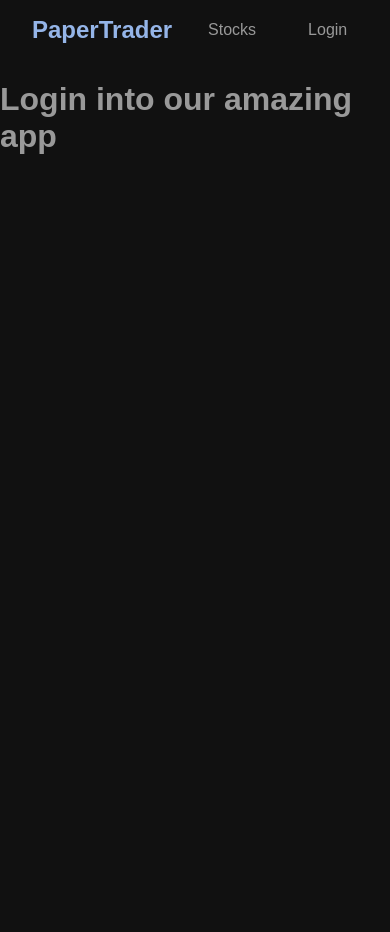
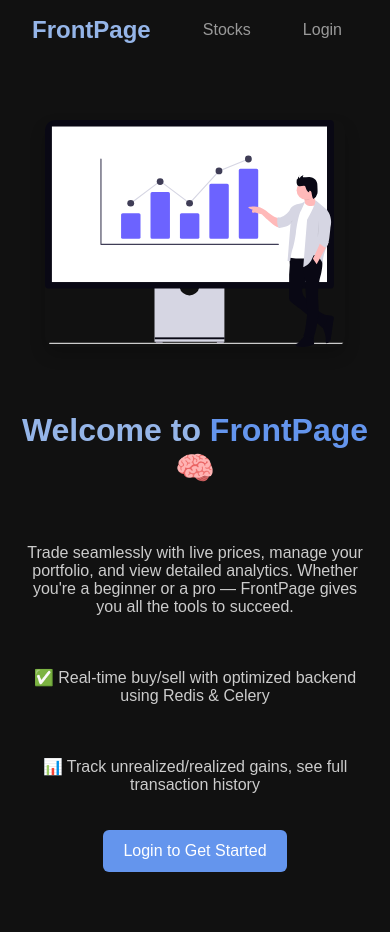
Before and after one commit to zendrix396/frontpage, a Django app: page / in a window 390 px wide. Before the commit the page ends 154 px from the top, so only its background shows below. Run offline with Django 5.2, Linux system fonts and the light colour scheme; parts of the project's set-up code (start-up, migrations or seed data) failed here and were passed over.

Commit message:
ui part 2

```diff
--- a/authorization/templates/authorization/index.html
+++ b/authorization/templates/authorization/index.html
@@ -11,19 +11,30 @@
 <body>
   {% include 'partials/_navbar.html' %}
 
-    {% if authorized %}
-    <div class="container">
+  <div class="container home-container">
+    <div class="home-content">
       <div class="home-image">
-            <img src="{% static 'images/home.svg' %}" alt="home_svg" />
-          </div>
-      <div class="content">
-        <h1 class="heading">Welcome back {{user.username}}!</h1>
-        <h1>Your Amount: {{user.amount}}</h1>
+        <img src="{% static 'images/home.svg' %}" alt="Trade Illustration" />
       </div>
 
+      <div class="content">
+        {% if authorized %}
+          <h1 class="heading">Welcome back, {{ user.username }} 👋</h1>
+          <h1>Your available balance: ₹{{ user.amount }}</h1>
+          <p>📈 Buy & Sell stocks in real-time, track performance, and manage your portfolio effortlessly.</p>
+          <a class="submit-button" href="{% url 'stockslist:dashboard' %}">Go to Dashboard</a>
+        {% else %}
+          <h1 class="heading">Welcome to <span class="highlight">FrontPage</span> 🧠</h1>
+          <p>
+            Trade seamlessly with live prices, manage your portfolio, and view detailed analytics.
+            Whether you're a beginner or a pro — FrontPage gives you all the tools to succeed.
+          </p>
+          <p>✅ Real-time buy/sell with optimized backend using Redis & Celery</p>
+          <p>📊 Track unrealized/realized gains, see full transaction history</p>
+          <a class="submit-button" href="{% url 'authorization:login' %}">Login to Get Started</a>
+        {% endif %}
       </div>
-    {% else %}
-    <h1>Login into our amazing app</h1>
-    {% endif %}
+    </div>
+  </div>
 </body>
 </html>
--- a/static/css/home.css
+++ b/static/css/home.css
@@ -1,13 +1,78 @@
-.home-image img{
-    width: 500px;
-    height: 500px;
-}
-.container{
-    display: flex;
-    justify-content: space-between;
-    margin: 20px 200px;
-}
-.content{
+.home-container {
     display: flex;
     justify-content: center;
+    align-items: center;
+    padding: 40px 20px;
+    box-sizing: border-box;
+    flex-wrap: wrap;
 }
+
+.home-content {
+    display: flex;
+    flex-direction: row;
+    align-items: center;
+    justify-content: space-between;
+    max-width: 1200px;
+    width: 100%;
+    gap: 40px;
+    flex-wrap: wrap;
+}
+
+.home-image img {
+    max-width: 500px;
+    width: 100%;
+    height: auto;
+    border-radius: 10px;
+    box-shadow: 0 8px 16px rgba(0, 0, 0, 0.2);
+}
+
+.content {
+    flex: 1;
+    min-width: 280px;
+    display: flex;
+    flex-direction: column;
+    gap: 20px;
+    justify-content: center;
+    color: #ccc;
+}
+
+.heading {
+    font-size: 2rem;
+    color: #95b5e8;
+}
+
+.highlight {
+    color: #6495ed;
+}
+
+.submit-button {
+    padding: 12px 20px;
+    font-size: 16px;
+    color: white;
+    background-color: #6495ed;
+    border: none;
+    border-radius: 6px;
+    cursor: pointer;
+    transition: background-color 0.3s ease;
+    width: fit-content;
+    text-decoration: none;
+}
+
+.submit-button:hover {
+    background-color: #3a73c2;
+}
+@media (max-width: 768px) {
+    .home-content {
+        flex-direction: column;
+        align-items: center;
+        text-align: center;
+    }
+
+    .content {
+        align-items: center;
+    }
+
+    .home-image img {
+        max-width: 300px;
+    }
+}
--- a/stockslist/templates/stockslist/dashboard.html
+++ b/stockslist/templates/stockslist/dashboard.html
@@ -26,7 +26,9 @@
           {% endif %}
       {% if error_message %}
       <p>{{error_message}}</p>
-      {% endif %} {% for purchase in data %}
+      {% endif %}
+      <div class="forflex">
+      {% for purchase in data %}
       <form action="{% url 'stockslist:sell' %}" method="POST">
         {% csrf_token %}
         <div class="{{purchase.id}} dashboard-item">
@@ -43,6 +45,7 @@
       </form>
 
       {% endfor %}
+      </div>
     </div>
   </body>
   <script>
--- a/templates/partials/_navbar.html
+++ b/templates/partials/_navbar.html
@@ -1,10 +1,10 @@
 <nav class="navbar">
-    <a href="{% url 'authorization:index' %}" class="navbar-brand">PaperTrader</a>
+    <a href="{% url 'authorization:index' %}" class="navbar-brand">FrontPage</a>
     <ul class="nav-links">
         <li class="stocks-button"><a href="{% url 'stockslist:index' %}">Stocks</a></li>
         {% if authorized %}
-            <li><a href="{% url 'stockslist:dashboard' %}" class="dashboard-button">Dashboard</a></li>
-            <li><a href="{% url 'authorization:logout' %}" class="logout-button">Logout</a></li>
+            <li class="dashboard-button"><a href="{% url 'stockslist:dashboard' %}" class="dashboard-button">Dashboard</a></li>
+            <li class="logout-button"><a href="{% url 'authorization:logout' %}" class="logout-button">Logout</a></li>
             {% else %}
             <li class="login-button"><a href="{% url 'authorization:login'%}">Login</a></li>
             {% endif %}
```
Also changed, not shown: static/css/buyStock.css (added, +7 -0 lines), static/css/dashboard.css (+14 -2 lines), static/css/stockspage.css (added, +41 -0 lines), stockslist/templates/stockslist/buyStock.html (+15 -6 lines), stockslist/templates/stockslist/index.html (+9 -10 lines), stockslist/templates/stockslist/successBuy.html (+23 -14 lines), static/css/styles.css (line endings or trailing spaces). Lines whose indentation alone changed are shown as unchanged.
